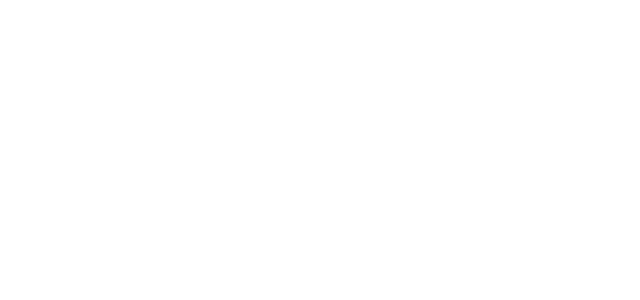
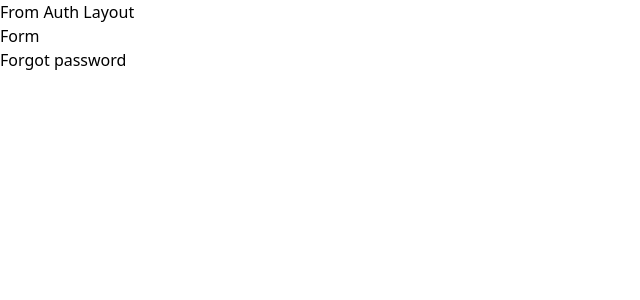
Before and after one commit to CarlosGal19/MERN-Project-VPM, a React (Vite) app in the folder frontend/: page /forget-password in a window 1280 px wide. Before the commit this address had no page. Shown: the top 300 px of the page, without its empty margins (0-640 px from the left). Built offline with nearby package versions, Linux system fonts and the light colour scheme.

Commit message:
feat: add routes for pages

```diff
--- a/frontend/src/App.jsx
+++ b/frontend/src/App.jsx
@@ -1,6 +1,9 @@
 import { BrowserRouter, Routes, Route } from 'react-router-dom'
 import AuthLayout from './layout/AuthLayout'
 import Login from './pages/Login'
+import Register from './pages/Register'
+import ForgetPassword from './pages/ForgetPassword'
+import ConfirmAccount from './pages/ConfirmAccount'
 import './index.css'
 
 function App() {
@@ -11,6 +14,9 @@
         <Routes>
           <Route path='/' element={<AuthLayout/>}>
             <Route index element={<Login/>} />
+            <Route path='register' element={<Register/>} />
+            <Route path='forget-password' element={<ForgetPassword/>} />
+            <Route path='confirm-account/:id' element={<ConfirmAccount/>} />
           </Route>
         </Routes>
       </BrowserRouter>
--- /dev/null
+++ b/frontend/src/pages/ConfirmAccount.jsx
@@ -0,0 +1,9 @@
+const ConfirmAccount = () => {
+  return (
+    <>
+        <h1>Confirm Account</h1>
+    </>
+  )
+}
+
+export default ConfirmAccount
--- /dev/null
+++ b/frontend/src/pages/ForgetPassword.jsx
@@ -0,0 +1,9 @@
+const ForgetPassword = () => {
+  return (
+    <>
+        <h1>Forgot password</h1>
+    </>
+  )
+}
+
+export default ForgetPassword
--- /dev/null
+++ b/frontend/src/pages/Register.jsx
@@ -0,0 +1,9 @@
+const Register = () => {
+  return (
+    <>
+        <h1>Register</h1>
+    </>
+  )
+}
+
+export default Register
```
